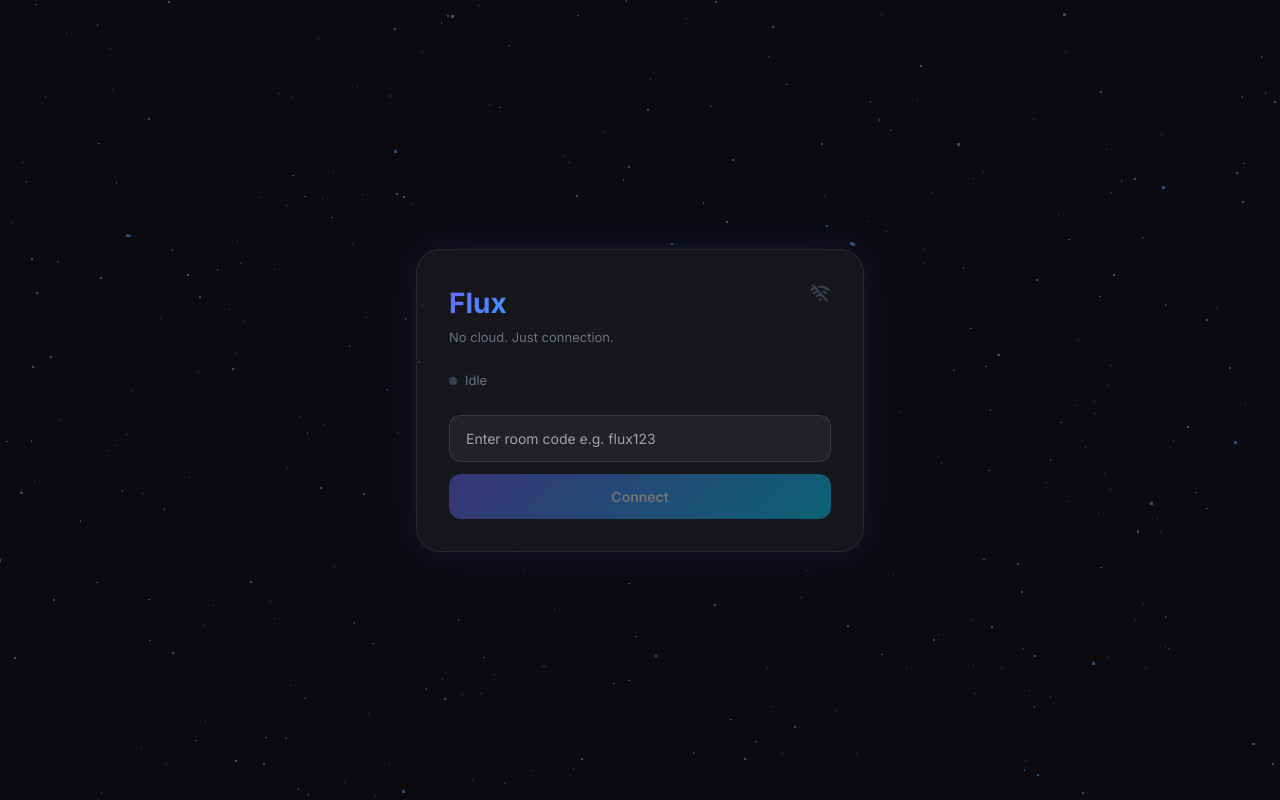
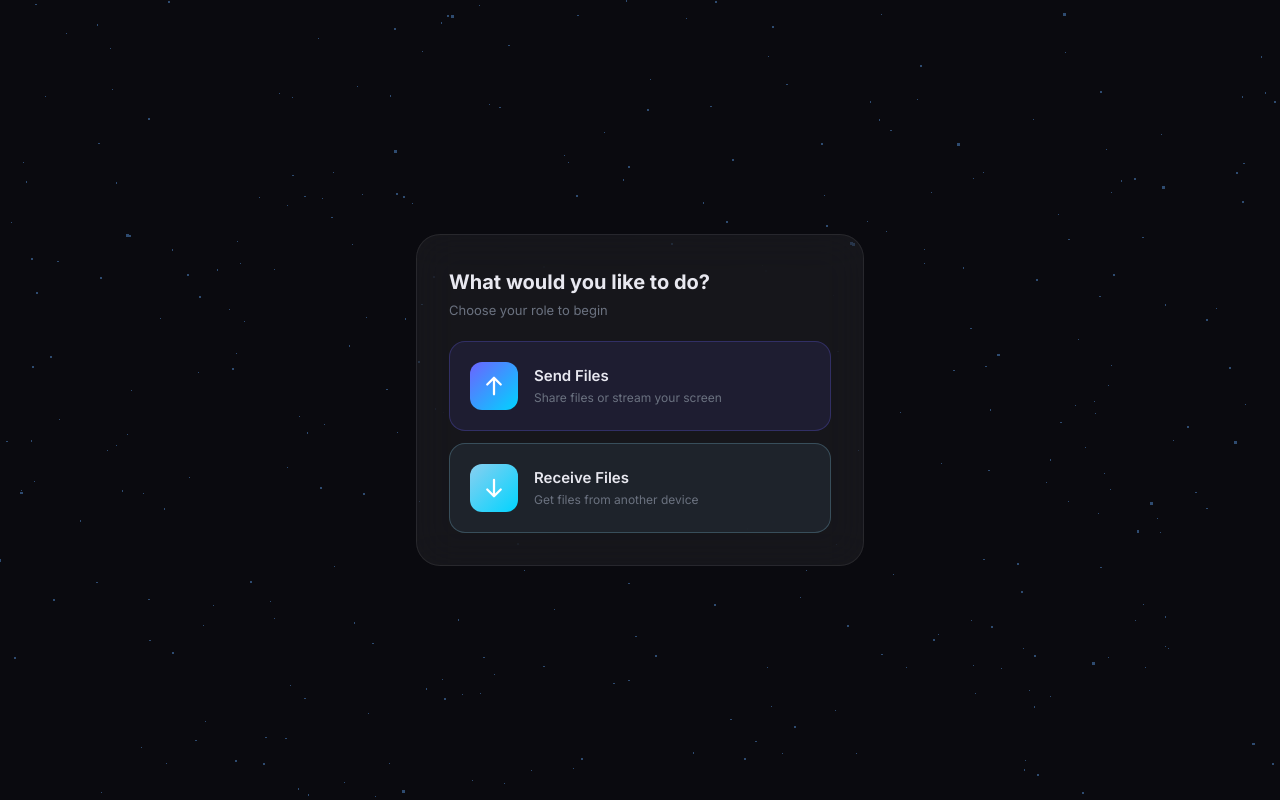
Before and after one commit to Naiv07/flux, a React (Vite) app in the folder flux-web/: page / in a window 1280 px wide. Built offline with nearby package versions, Linux system fonts and the light colour scheme; no server answers.

Commit message:
Add send/receive mode selection on dashboard

```diff
--- a/flux-web/public/sw.js
+++ b/flux-web/public/sw.js
@@ -1,4 +1,4 @@
-const CACHE_NAME = "flux-v7";
+const CACHE_NAME = "flux-v8";
 
 const STATIC_ASSETS = [
   "/",
--- a/flux-web/src/App.tsx
+++ b/flux-web/src/App.tsx
@@ -1,12 +1,14 @@
-import { useRef } from "react";
+import { useRef, useState } from "react";
 import { useFlux } from "./hooks/useFlux";
 import { useFileTransfer } from "./hooks/useFileTransfer";
 import { ParticleBackground } from "./components/ParticleBackground";
 import { ConnectionCard } from "./components/ConnectionCard";
 import { TransferCard } from "./components/TransferCard";
 import { ScreenShareCard } from "./components/ScreenShareCard";
+import { ModeSelectCard } from "./components/ModeSelectCard";
 
 function App() {
+  const [mode, setMode] = useState<"send" | "receive" | null>(null);
   const onMessageRef = useRef<((e: MessageEvent) => void) | null>(null);
 
   const {
@@ -35,6 +37,12 @@ function App() {
 
   const isConnected = connectionState === "connected";
 
+  // Wrap disconnect to also reset mode
+  const handleDisconnect = () => {
+    disconnect();
+    setMode(null);
+  };
+
   return (
     <div style={{
       minHeight: "100vh",
@@ -43,11 +51,12 @@ function App() {
       alignItems: "center",
       justifyContent: "center",
       padding: "16px",
-      gap: "16px",
+      gap: "12px",
       position: "relative",
       overflowY: "auto",
     }}>
       <ParticleBackground connected={isConnected} />
+
       <div style={{
         position: "relative",
         zIndex: 10,
@@ -57,14 +66,42 @@ function App() {
         flexDirection: "column",
         gap: "16px",
       }}>
+        {/* Step 1: Pick mode */}
+        {!mode && <ModeSelectCard setMode={setMode} />}
+
+        {/* Step 2: Connect */}
+        {mode && (
           <ConnectionCard
             connectionState={connectionState}
             roomCode={roomCode}
             setRoomCode={setRoomCode}
             connect={connect}
-          disconnect={disconnect}
+            disconnect={handleDisconnect}
+            mode={mode}
           />
-        {isConnected && (
+        )}
+
+        {/* Step 3: Send mode shows transfer + screen share */}
+        {isConnected && mode === "send" && (
+          <>
+            <TransferCard
+              progress={progress}
+              sendFile={sendFile}
+              formatBytes={formatBytes}
+              pauseTransfer={pauseTransfer}
+              resumeTransfer={resumeTransfer}
+              cancelTransfer={cancelTransfer}
+            />
+            <ScreenShareCard
+              startScreenShare={startScreenShare}
+              stopScreenShare={stopScreenShare}
+              remoteStream={remoteStream}
+            />
+          </>
+        )}
+
+        {/* Step 4: Receive mode shows progress + screen */}
+        {isConnected && mode === "receive" && (
           <>
             <TransferCard
               progress={progress}
--- a/flux-web/src/components/ConnectionCard.tsx
+++ b/flux-web/src/components/ConnectionCard.tsx
@@ -15,6 +15,8 @@ interface Props {
   roomCode: string;
   setRoomCode: (code: string) => void;
   connect: (code: string) => void;
+  disconnect: () => void;
+  mode: "send" | "receive";
 }
 
 export function ConnectionCard({
@@ -23,6 +25,7 @@ export function ConnectionCard({
   setRoomCode,
   connect,
   disconnect,
+  mode,
 }: Props) {
   const isConnected = connectionState === "connected";
   const isConnecting = connectionState === "connecting";
@@ -63,6 +66,25 @@ export function ConnectionCard({
           <p style={{ fontSize: "13px", color: "#6b7280", marginTop: "4px" }}>
             No cloud. Just connection.
           </p>
+          <div style={{
+            display: "inline-flex",
+            alignItems: "center",
+            gap: "6px",
+            marginTop: "12px",
+            padding: "4px 10px",
+            background: mode === "send"
+              ? "rgba(108,99,255,0.15)"
+              : "rgba(137,207,240,0.15)",
+            border: `1px solid ${mode === "send" ? "rgba(108,99,255,0.3)" : "rgba(137,207,240,0.3)"}`,
+            borderRadius: "999px",
+            fontSize: "11px",
+            fontWeight: "600",
+            color: mode === "send" ? "#6c63ff" : "#89CFF0",
+            textTransform: "uppercase",
+            letterSpacing: "1px",
+          }}>
+            {mode === "send" ? "Sending" : "Receiving"}
+          </div>
         </div>
 
         <motion.div
--- /dev/null
+++ b/flux-web/src/components/ModeSelectCard.tsx
@@ -0,0 +1,133 @@
+import { motion } from "framer-motion";
+import { ArrowUp, ArrowDown } from "@phosphor-icons/react";
+
+interface Props {
+  setMode: (mode: "send" | "receive") => void;
+}
+
+export function ModeSelectCard({ setMode }: Props) {
+  return (
+    <motion.div
+      initial={{ opacity: 0, y: 20 }}
+      animate={{ opacity: 1, y: 0 }}
+      transition={{ duration: 0.5 }}
+      style={{
+        background: "rgba(255,255,255,0.05)",
+        backdropFilter: "blur(20px)",
+        WebkitBackdropFilter: "blur(20px)",
+        border: "1px solid rgba(255,255,255,0.08)",
+        borderRadius: "24px",
+        padding: "32px",
+        width: "100%",
+        maxWidth: "448px",
+        display: "flex",
+        flexDirection: "column",
+        gap: "20px",
+      }}
+    >
+      <div>
+        <h2 style={{
+          fontSize: "20px",
+          fontWeight: "700",
+          color: "#e8e8f0",
+          marginBottom: "4px",
+        }}>
+          What would you like to do?
+        </h2>
+        <p style={{ fontSize: "13px", color: "#6b7280" }}>
+          Choose your role to begin
+        </p>
+      </div>
+
+      <div style={{ display: "flex", flexDirection: "column", gap: "12px" }}>
+        {/* Send button */}
+        <motion.button
+          whileHover={{ scale: 1.02, y: -2 }}
+          whileTap={{ scale: 0.98 }}
+          onClick={() => setMode("send")}
+          style={{
+            background: "rgba(108,99,255,0.1)",
+            border: "1px solid rgba(108,99,255,0.25)",
+            borderRadius: "16px",
+            padding: "20px",
+            cursor: "pointer",
+            display: "flex",
+            alignItems: "center",
+            gap: "16px",
+            textAlign: "left",
+            transition: "all 0.2s",
+          }}
+        >
+          <div style={{
+            width: "48px",
+            height: "48px",
+            borderRadius: "12px",
+            background: "linear-gradient(135deg, #6c63ff, #00d4ff)",
+            display: "flex",
+            alignItems: "center",
+            justifyContent: "center",
+            flexShrink: 0,
+          }}>
+            <ArrowUp size={24} weight="bold" color="white" />
+          </div>
+          <div style={{ flex: 1 }}>
+            <p style={{
+              fontSize: "15px",
+              fontWeight: "600",
+              color: "#e8e8f0",
+            }}>
+              Send Files
+            </p>
+            <p style={{ fontSize: "12px", color: "#6b7280", marginTop: "2px" }}>
+              Share files or stream your screen
+            </p>
+          </div>
+        </motion.button>
+
+        {/* Receive button */}
+        <motion.button
+          whileHover={{ scale: 1.02, y: -2 }}
+          whileTap={{ scale: 0.98 }}
+          onClick={() => setMode("receive")}
+          style={{
+            background: "rgba(137,207,240,0.08)",
+            border: "1px solid rgba(137,207,240,0.25)",
+            borderRadius: "16px",
+            padding: "20px",
+            cursor: "pointer",
+            display: "flex",
+            alignItems: "center",
+            gap: "16px",
+            textAlign: "left",
+            transition: "all 0.2s",
+          }}
+        >
+          <div style={{
+            width: "48px",
+            height: "48px",
+            borderRadius: "12px",
+            background: "linear-gradient(135deg, #89CFF0, #00d4ff)",
+            display: "flex",
+            alignItems: "center",
+            justifyContent: "center",
+            flexShrink: 0,
+          }}>
+            <ArrowDown size={24} weight="bold" color="white" />
+          </div>
+          <div style={{ flex: 1 }}>
+            <p style={{
+              fontSize: "15px",
+              fontWeight: "600",
+              color: "#e8e8f0",
+            }}>
+              Receive Files
+            </p>
+            <p style={{ fontSize: "12px", color: "#6b7280", marginTop: "2px" }}>
+              Get files from another device
+            </p>
+          </div>
+        </motion.button>
+      </div>
+    </motion.div>
+  );
+}
```
Lines whose indentation alone changed are shown as unchanged.
